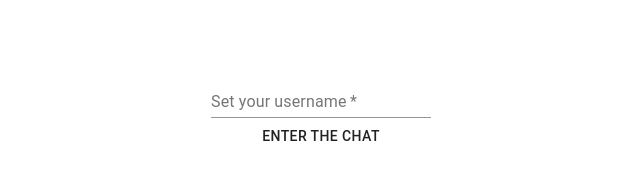
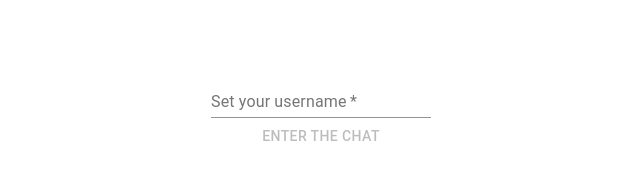
Before and after one commit to tanya-chuk/chatterbox, a React (Create React App) app: page / in a window 1280 px wide. Shown: the part 288-468 px from the top of the page, without its empty margins (319-959 px from the left). Built offline with nearby package versions, Linux system fonts and the light colour scheme.

Commit message:
Добавляет final-form

```diff
--- a/package.json
+++ b/package.json
@@ -19,10 +19,12 @@
     "eslint-config-prettier": "^6.15.0",
     "eslint-plugin-prettier": "^3.1.4",
     "eslint-plugin-react": "^7.21.5",
+    "final-form": "^4.20.1",
     "history": "^5.0.0",
     "prettier": "^2.1.2",
     "react": "^17.0.1",
     "react-dom": "^17.0.1",
+    "react-final-form": "^6.5.2",
     "react-router": "^5.2.0",
     "react-router-dom": "^5.2.0",
     "react-scripts": "4.0.0",
--- /dev/null
+++ b/src/components/FormTextField/index.tsx
@@ -0,0 +1,15 @@
+import { TextField, TextFieldProps } from "@material-ui/core";
+import React, { FC } from "react";
+import { useField } from "react-final-form";
+
+type IProps = {
+  name: string;
+} & TextFieldProps;
+
+const FormTextField: FC<IProps> = ({ name, ...props }: IProps) => {
+  const { input, meta } = useField(name);
+  const error = meta.error || meta.submitError;
+  return <TextField error={Boolean(error)} {...input} {...props} />;
+};
+
+export default FormTextField;
--- a/src/routes/Home/index.tsx
+++ b/src/routes/Home/index.tsx
@@ -1,5 +1,7 @@
-import { Button, makeStyles, TextField } from "@material-ui/core";
-import React, { FC } from "react";
+import { Button, makeStyles } from "@material-ui/core";
+import React, { FC, ReactNode } from "react";
+import { Form, FormRenderProps } from "react-final-form";
+import FormTextField from "../../components/FormTextField";
 
 const useStyles = makeStyles(() => ({
   root: {
@@ -11,13 +13,42 @@ const useStyles = makeStyles(() => ({
   }
 }));
 
+interface IFormValues {
+  username: string;
+}
+
+type IRenderForm = (props: FormRenderProps<IFormValues>) => ReactNode;
+
 const Home: FC = () => {
   const classes = useStyles();
+  const initialValues = {
+    username: ""
+  };
+
+  const handleFormSubmit = (values: IFormValues) => {
+    return values;
+  };
+
+  const renderForm: IRenderForm = ({ dirty, handleSubmit }) => (
+    <form onSubmit={handleSubmit} className={classes.root}>
+      <FormTextField
+        required
+        name="username"
+        label="Set your username"
+        placeholder="username"
+      />
+      <Button disabled={!dirty} type="submit">
+        Enter the chat
+      </Button>
+    </form>
+  );
+
   return (
-    <div className={classes.root}>
-      <TextField required label="Set your username" placeholder="username" />
-      <Button>Enter the chat</Button>
-    </div>
+    <Form
+      initialValues={initialValues}
+      render={renderForm}
+      onSubmit={handleFormSubmit}
+    />
   );
 };
 
```
Also changed, not shown: 1 other file (tests, documents, lock files or other folders).
